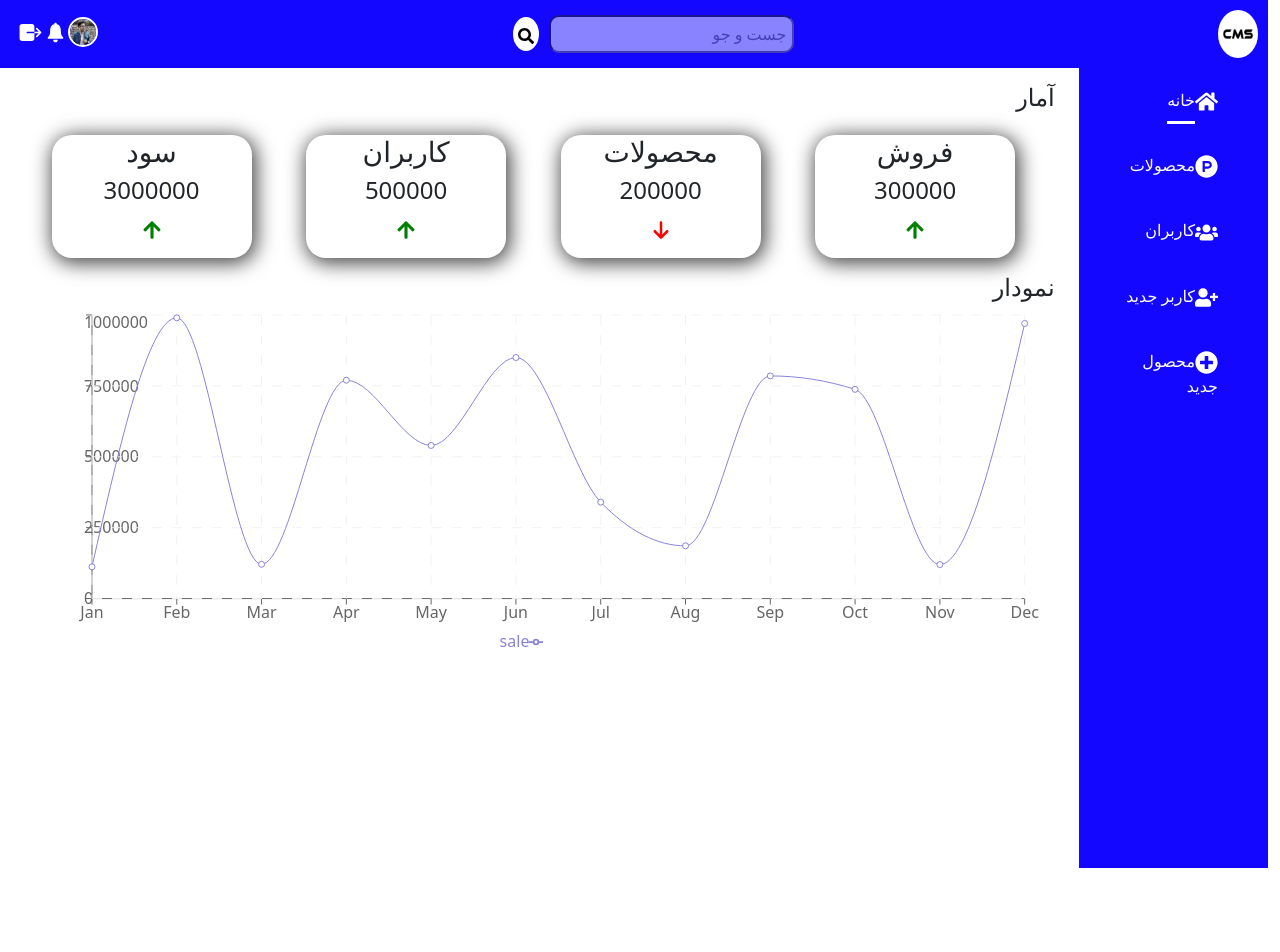
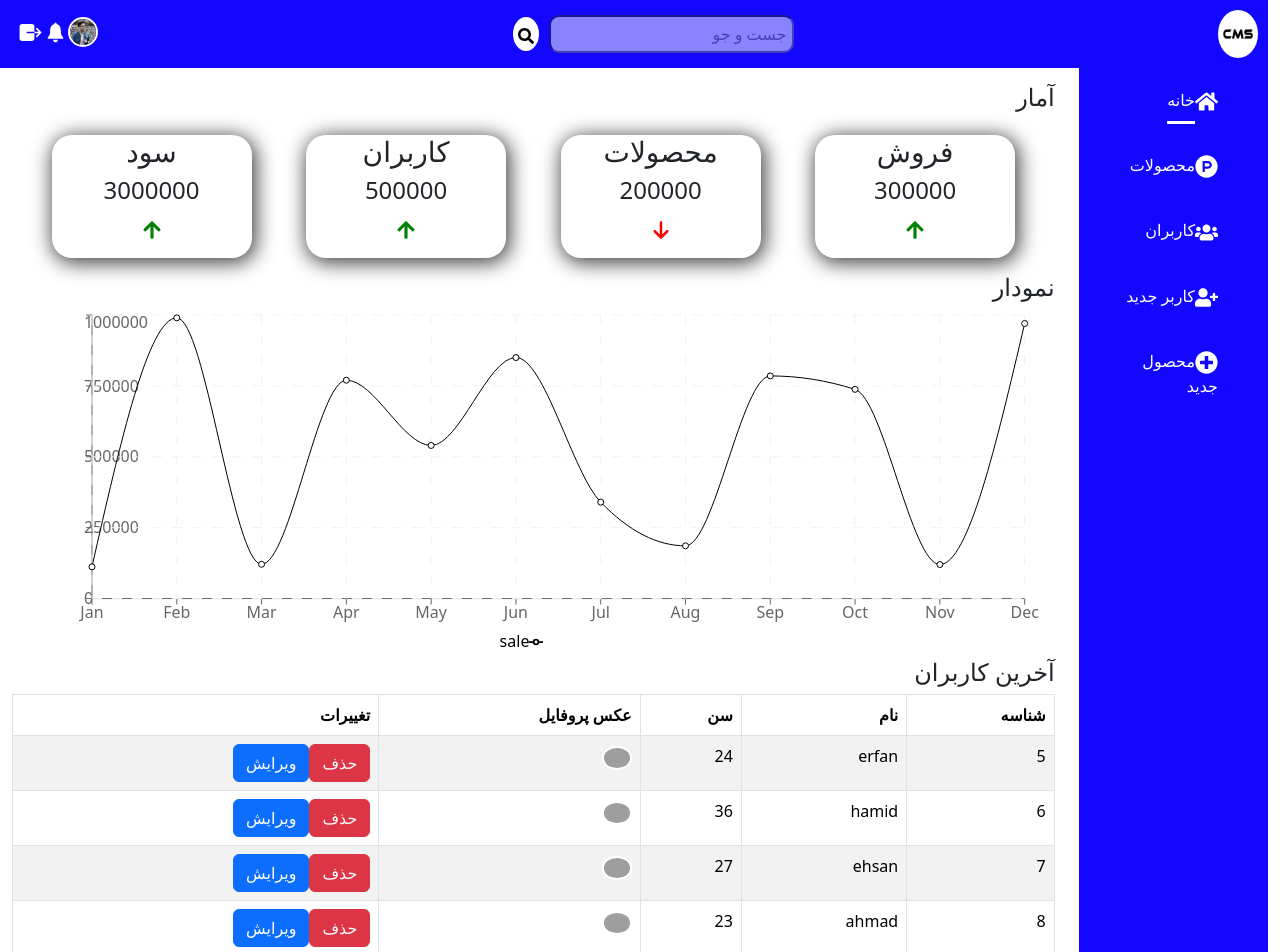
Before and after one commit to MohamadTdn/farsicmswithreactjs, a React (Create React App) app: page / in a window 1280 px wide. Shown: the top 952 px of the page. Before the commit the page ends 884 px from the top, so only its background shows below. Built offline with nearby package versions, Linux system fonts and the light colour scheme; grey boxes are pictures that could not be loaded.

Commit message:
add newusers list component

```diff
--- a/package.json
+++ b/package.json
@@ -3,6 +3,10 @@
   "version": "0.1.0",
   "private": true,
   "dependencies": {
+    "@emotion/react": "^11.13.0",
+    "@emotion/styled": "^11.13.0",
+    "@mui/material": "^5.16.7",
+    "@mui/x-data-grid": "^7.12.1",
     "@testing-library/jest-dom": "^5.17.0",
     "@testing-library/react": "^13.4.0",
     "@testing-library/user-event": "^13.5.0",
--- a/src/Components/Chart/Chart.jsx
+++ b/src/Components/Chart/Chart.jsx
@@ -1,4 +1,4 @@
-import React from "react";
+import React, { useState } from "react";
 import "./Chart.css";
 import {
   LineChart,
@@ -10,16 +10,18 @@ import {
   Legend,
   ResponsiveContainer,
 } from "recharts";
-import {xAxis} from '../../Datas'
+import { xAxis } from "../../Datas";
 
 function Chart() {
+  const [data, setData] = useState(xAxis);
+
   return (
     <div className="Chart">
       <ResponsiveContainer aspect={3} width="100%" height="100%">
         <LineChart
           width={500}
           height={300}
-          data={xAxis}
+          data={data}
           margin={{
             top: 5,
             right: 30,
@@ -27,15 +29,15 @@ function Chart() {
             bottom: 5,
           }}
         >
-          <XAxis dataKey='name' />
-          <YAxis dataKey='sale' />
+          <XAxis dataKey="name" />
+          <YAxis dataKey="sale" />
           <Tooltip />
           <CartesianGrid stroke="#f2f2f2" strokeDasharray={10} />
           <Legend />
           <Line
             type="monotone"
-            dataKey='sale'
-            stroke="#8884d8"
+            dataKey="sale"
+            stroke="black"
             activeDot={{ r: 8 }}
           />
         </LineChart>
--- /dev/null
+++ b/src/Components/NewUsersList/NewUsersList.jsx
@@ -0,0 +1,42 @@
+import React from "react";
+import "./NewUsersList.css";
+import Table from "react-bootstrap/Table";
+import Button from 'react-bootstrap/Button'
+
+function NewUsersList({ list }) {
+  return (
+    <div className="NewUsersList">
+      <Table striped bordered hover>
+        <thead>
+          <tr>
+            <th>شناسه</th>
+            <th>نام</th>
+            <th>سن</th>
+            <th>عکس پروفایل</th>
+            <th>تغییرات</th>
+          </tr>
+        </thead>
+        <tbody>
+          {list.map((item) => {
+            return (
+              <tr>
+                <td>{item.id}</td>
+                <td>{item.name}</td>
+                <td>{item.age}</td>
+                <td>
+                  <img className="Profile-img" src={item.imgSrc} alt="" />
+                </td>
+                <td>
+                  <Button variant="danger">حذف</Button>
+                  <Button variant="primary">ویرایش</Button>
+                </td>
+              </tr>
+            );
+          })}
+        </tbody>
+      </Table>
+    </div>
+  );
+}
+
+export default NewUsersList;
--- a/src/Components/Sidebar/Sidebar.css
+++ b/src/Components/Sidebar/Sidebar.css
@@ -1,7 +1,7 @@
 .Sidebar {
     list-style-type: none;
     background-color: #1307ff;
-    height: 100vh;
+    height: 100%;
 }
 
 .Sidebar li {
--- a/src/Datas.js
+++ b/src/Datas.js
@@ -20,4 +20,16 @@ let xAxis = [
     {name: 'Dec', sale: 970000},
 ]
 
-export {xAxis, staticDatas}
+let users = [
+    {id: 1 , name: 'mohmaad', age: 23, imgSrc: 'https://encrypted-tbn0.gstatic.com/images?q=tbn:ANd9GcQbG-0Pc_dX0swJiOnUTf58QaSAwwUTpBUi6Q&s'},
+    {id: 2 , name: 'amin', age: 25, imgSrc: 'https://encrypted-tbn0.gstatic.com/images?q=tbn:ANd9GcT3flIHsvZtK3eU7tEnp-LSEjNznTZCn0dkcA&s'},
+    {id: 3, name: 'ali', age: 23, imgSrc: 'https://encrypted-tbn0.gstatic.com/images?q=tbn:ANd9GcS_xO4UktfIe6YAE0bSQ1nbm8VJwY7gh5_NjA&s'},
+    {id: 4, name: 'amir', age: 24, imgSrc: 'https://encrypted-tbn0.gstatic.com/images?q=tbn:ANd9GcS0KehqXBrMLd32HsfjDoaq098WeNA0b3g_2A&s'},
+    {id: 5, name: 'erfan', age: 24, imgSrc: 'https://encrypted-tbn0.gstatic.com/images?q=tbn:ANd9GcQvFFG-hAuwWCF1wpo8rDXVEfoFI4_MTg0V8Q&s'},
+    {id: 6, name: 'hamid', age: 36, imgSrc: 'https://encrypted-tbn0.gstatic.com/images?q=tbn:ANd9GcTH2uf_wifKp7Sy76i0OUlzVp2JlWz7LXYRLQ&s'},
+    {id: 7, name: 'ehsan', age: 27, imgSrc: 'https://encrypted-tbn0.gstatic.com/images?q=tbn:ANd9GcRax8pVox5neKv5zPLnRd9b9UWEhBYzaDR9-w&s'},
+    {id: 8, name: 'ahmad', age: 23, imgSrc: 'https://encrypted-tbn0.gstatic.com/images?q=tbn:ANd9GcSVCHywHxDFVk0j8PEgX8FELCQ8Vbiu2a49Xg&s'},
+    {id: 9, name: 'mehdi', age: 26, imgSrc: 'https://encrypted-tbn0.gstatic.com/images?q=tbn:ANd9GcQQqg-SOspgefn5JxSHHBpKLs1zpMlsjEzNIA&s'}
+]
+
+export {xAxis, staticDatas, users}
--- a/src/Pages/Home.js
+++ b/src/Pages/Home.js
@@ -1,9 +1,14 @@
-import React from "react";
+import React, { useState } from "react";
 import Statistics from "../Components/Statostocs/Statistics";
 import { staticDatas } from "../Datas";
 import Chart from "../Components/Chart/Chart";
+import NewUsersList from "../Components/NewUsersList/NewUsersList";
+import {users} from '../Datas'
 
 function Home() {
+  const [staticsDatas, setStaticDatas] = useState(staticDatas);
+  const [newUsers, setNewUsers] = useState(users.slice(4))
+
   return (
     <div className="Home">
       <h4>آمار</h4>
@@ -11,13 +16,17 @@ function Home() {
         className="Main-content"
         style={{ display: "flex", justifyContent: "space-evenly" }}
       >
-        {staticDatas.map((data) => {
+        {staticsDatas.map((data) => {
           return <Statistics {...data} />;
         })}
       </div>
       <h4>نمودار</h4>
       <div>
-        <Chart/>
+        <Chart />
+      </div>
+      <h4>آخرین کاربران</h4>
+      <div>
+        <NewUsersList list={newUsers} />
       </div>
     </div>
   );
```
Also changed, not shown: src/Components/NewUsersList/NewUsersList.css (added), 1 other file (tests, documents, lock files or other folders).
